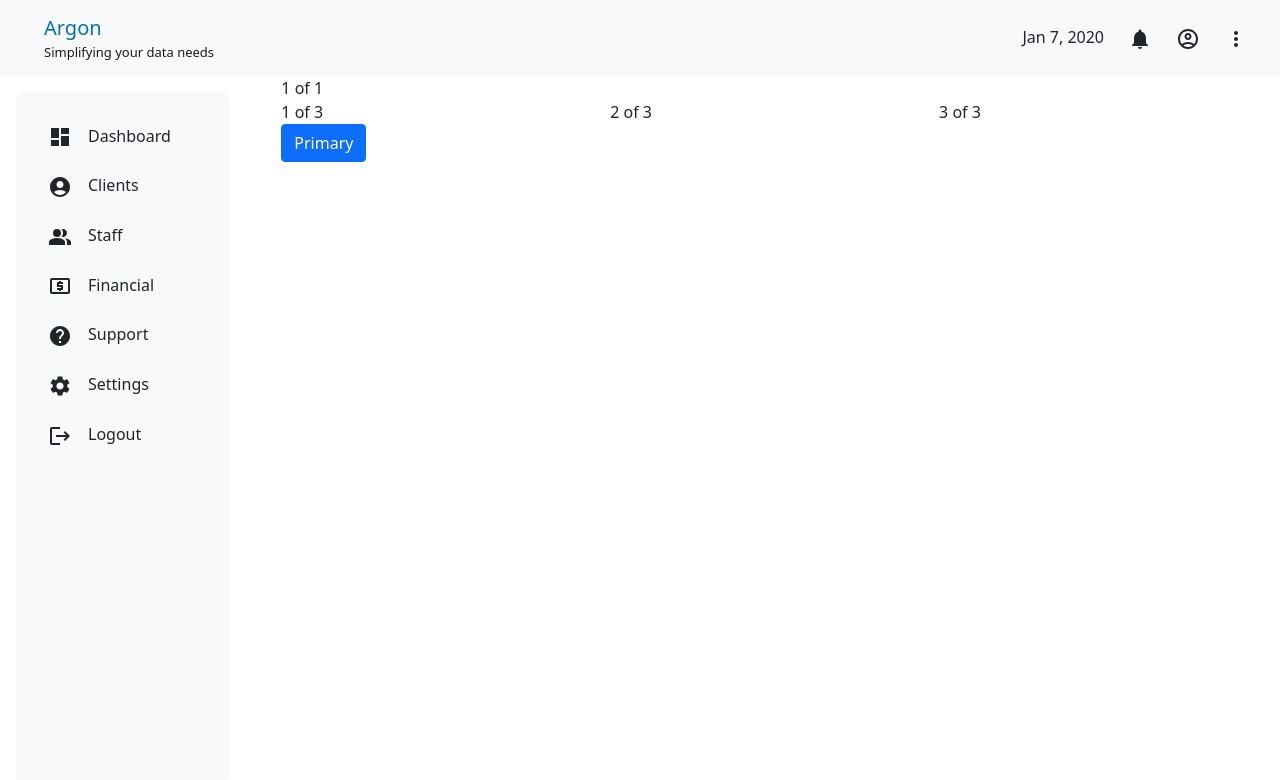
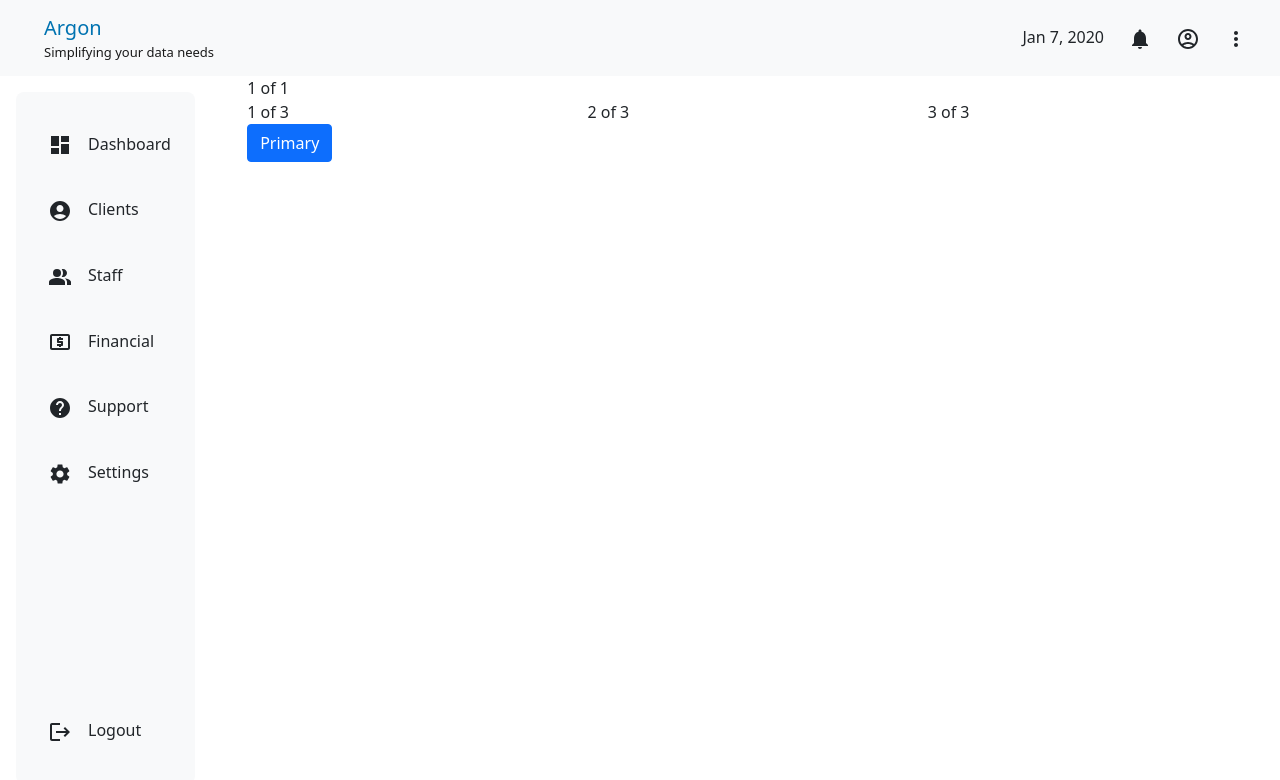
Before and after one commit to abhishekgangwar90/dashboard, a Next.js app: page /dashboard in a window 1280 px wide. Shown: the top 780 px of the page. Built offline with nearby package versions, Linux system fonts and the light colour scheme.

Commit message:
feat: added navigation link changes

```diff
--- a/molecules/SideNavigation/index.js
+++ b/molecules/SideNavigation/index.js
@@ -2,17 +2,18 @@ import Stack from 'react-bootstrap/Stack';
 import { Row , Col} from 'react-bootstrap';
 import { appConfig } from '../../config/app.config';
 
+import styles from './sideNavigation.module.scss';
 
 
 function NavLink({ name, icon}){
-  return <Row>
-      <Col md="1" className="u-margin-right-small">{icon}</Col>
-      <Col>{name}</Col>
-    </Row>
+  return <div className={styles.navLink}>
+      <span className="u-margin-right-small">{icon}</span>
+      <span>{name}</span>
+    </div>
 }
 
 function SideNavigation(){
-  return <Stack gap={4} className="u-padding-small">
+  return <Stack gap={4} className={`u-padding-small ${styles.sideNav}`}>
     {appConfig.sideNavigation
       .filter(res => res.accessType === appConfig.accessType)
       .map((res) => {
--- a/molecules/SideNavigation/sideNavigation.module.scss
+++ b/molecules/SideNavigation/sideNavigation.module.scss
@@ -1,5 +1,13 @@
 .sideNav {
   height: 100%;
+}
+
+.sideNav div:last-child {
+  margin-top: auto;
+}
+
+.navLink {
   display: flex;
-  flex-direction: column;
+  padding-top: 0.5rem;
+  padding-bottom: 0.5rem;
 }
--- a/molecules/layout/index.js
+++ b/molecules/layout/index.js
@@ -17,7 +17,7 @@ export default function Layout({ children }){
     {/* Content starts from here */}
     <Container fluid className={`${styles.content}`}>
         <Row className="u-height-100">
-          <Col md="2" className={`u-padding-small ${styles.navigation}`}>
+          <Col lg="1" className={`u-padding-small ${styles.navigation}`}>
               <SideNavigation/>
           </Col>
           <Col> {children} </Col>
--- a/molecules/layout/layout.module.scss
+++ b/molecules/layout/layout.module.scss
@@ -14,6 +14,7 @@
 }
 
 .navigation {
+  width: 14% !important;
   margin: 1rem;
   border-radius: 0.5rem;
   --bs-bg-opacity: 1;
```
